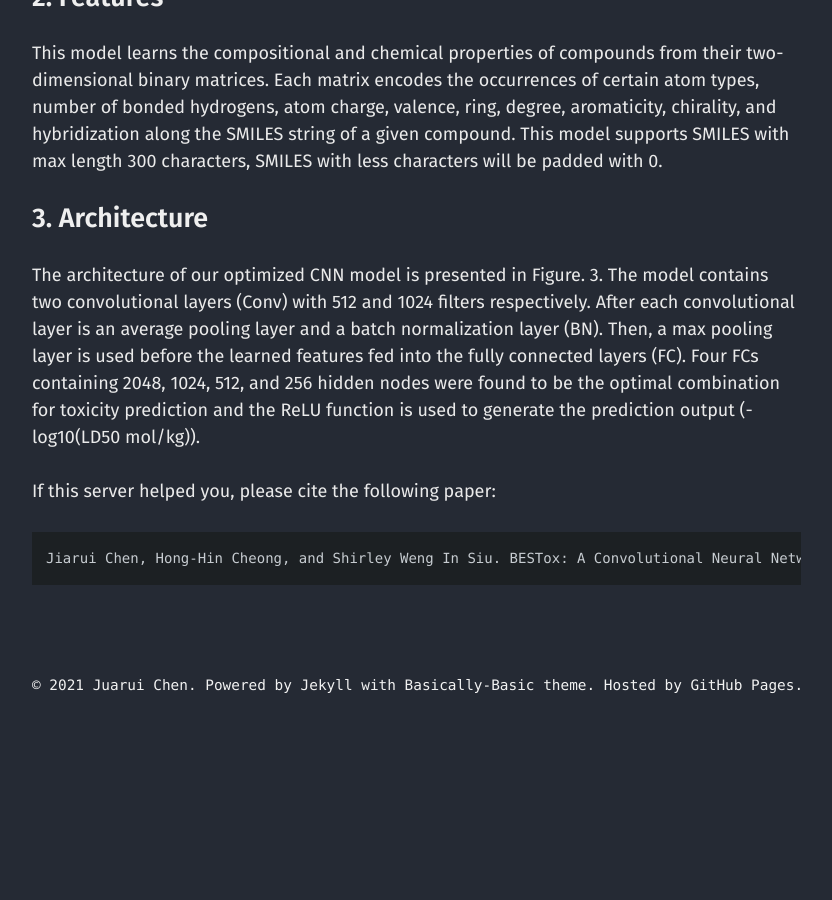
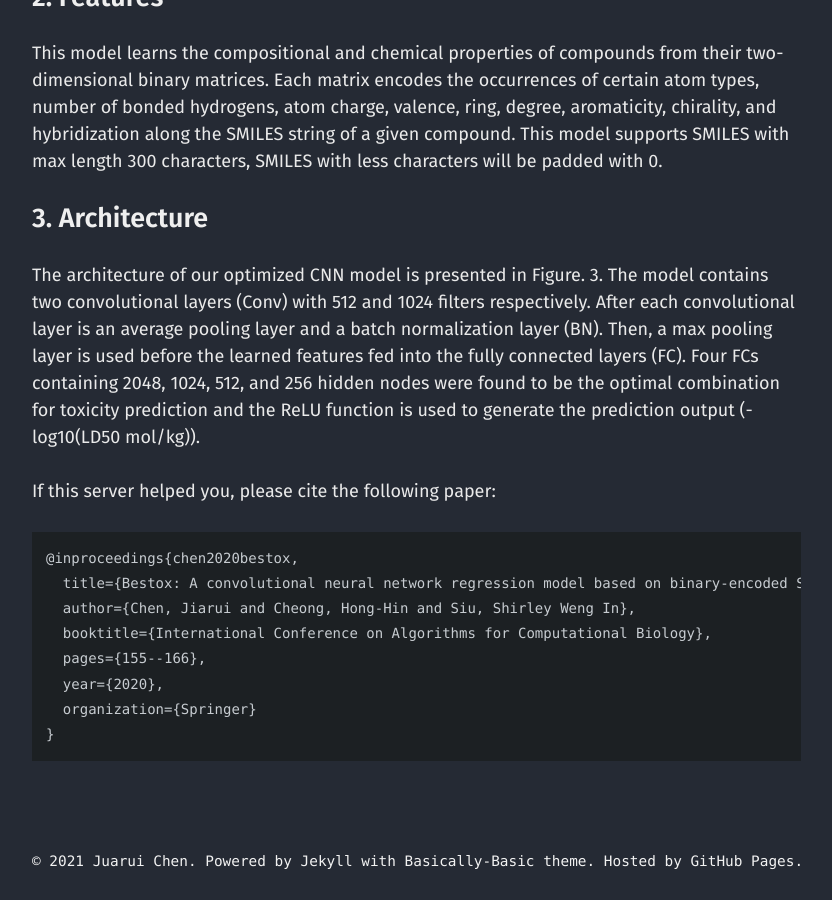
Before and after one commit to chen709847237/chen709847237, a Jekyll site: the page built from _projects/bestox.md, in a window 1280 px wide and 900 px high, scrolled down 1721 px. Shown: the whole window, without its empty margins (40-872 px from the left). Built offline with Jekyll 4.4.1, drawn with Linux system fonts in a browser that asks for light colours; emoji names are drawn with the system emoji font; before the commit the page ends 2444 px from its top, so only the background shows below that.

Commit message:
Update bestox.md

````diff
--- a/_projects/bestox.md
+++ b/_projects/bestox.md
@@ -20,6 +20,13 @@ This model learns the compositional and chemical properties of compounds from th
 The architecture of our optimized CNN model is presented in Figure. 3. The model contains two convolutional layers (Conv) with 512 and 1024 filters respectively. After each convolutional layer is an average pooling layer and a batch normalization layer (BN). Then, a max pooling layer is used before the learned features fed into the fully connected layers (FC). Four FCs containing 2048, 1024, 512, and 256 hidden nodes were found to be the optimal combination for toxicity prediction and the ReLU function is used to generate the prediction output (-log10(LD50 mol/kg)).
 
 If this server helped you, please cite the following paper:
-```bash
-Jiarui Chen, Hong-Hin Cheong, and Shirley Weng In Siu. BESTox: A Convolutional Neural Network Regression Model Based on Binary-Encoded SMILES for Acute Oral Toxicity Prediction of Chemical Compounds. International Conference on Algorithms for Computational Biology. Springer, Cham, 2020.
 ```
+@inproceedings{chen2020bestox,
+  title={Bestox: A convolutional neural network regression model based on binary-encoded SMILES for acute oral toxicity prediction of chemical compounds},
+  author={Chen, Jiarui and Cheong, Hong-Hin and Siu, Shirley Weng In},
+  booktitle={International Conference on Algorithms for Computational Biology},
+  pages={155--166},
+  year={2020},
+  organization={Springer}
+}
+```
````
Also changed, not shown: other parts of _projects/bestox.md (+2 -2 lines).
